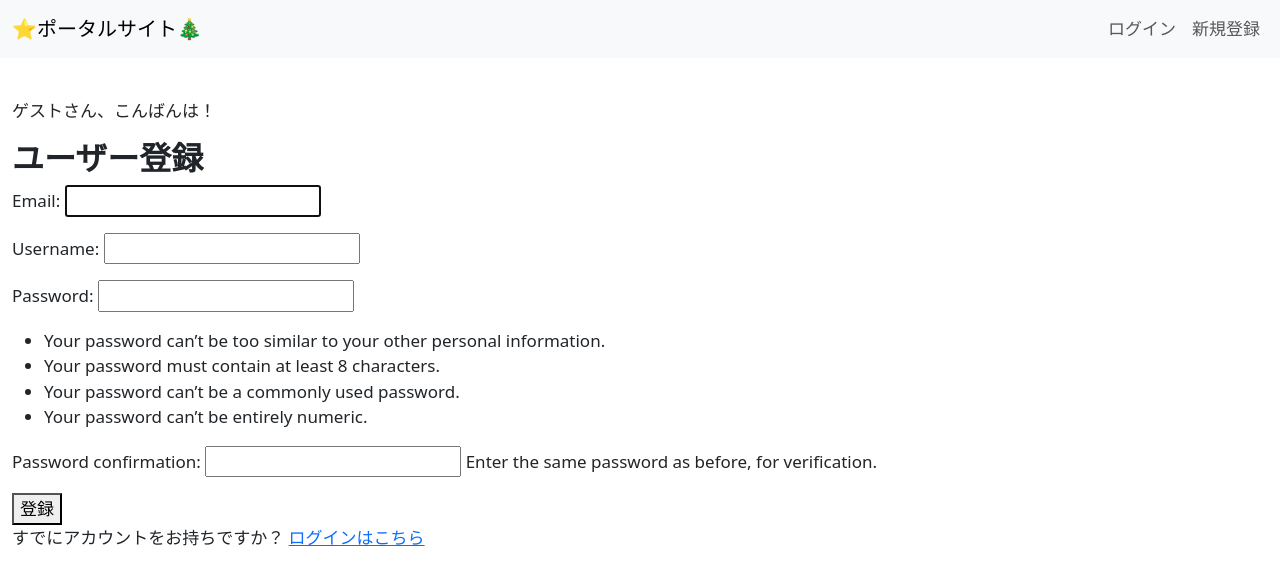
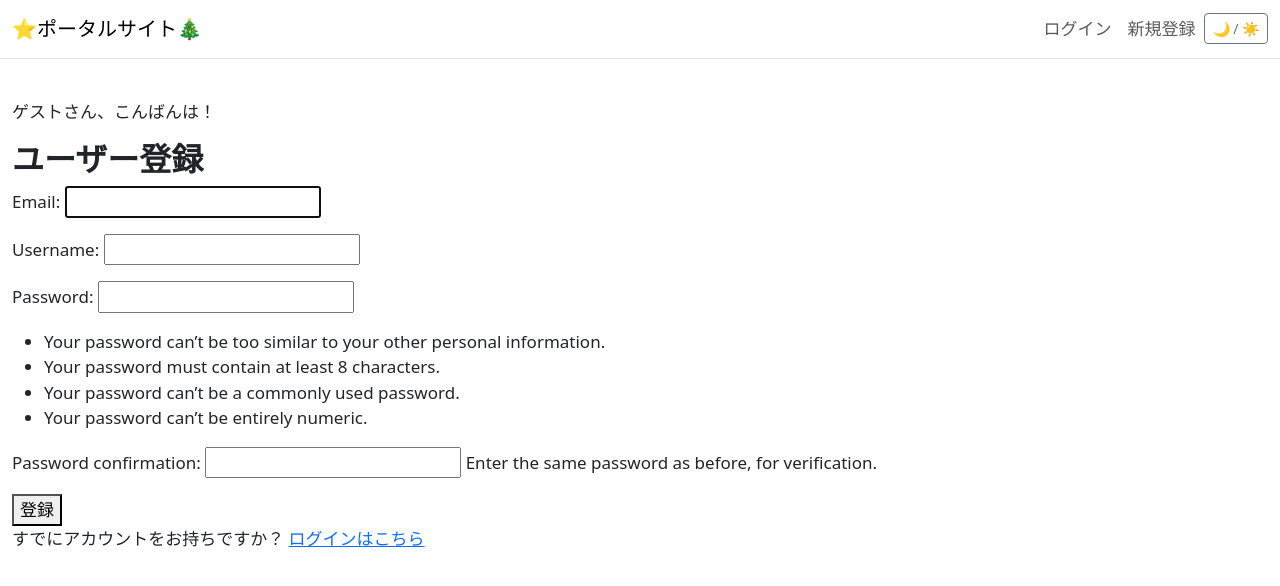
Before and after one commit to Bunnoichi/Echoes_Portal_Project, a Django app: page /accounts/signup/ in a window 1280 px wide. Shown: the top 586 px of the page. Run offline with Django 5.2, Linux system fonts and the light colour scheme.

Commit message:
ナイトモードを実装

```diff
--- a/epp_project/templates/base/echoes_base.html
+++ b/epp_project/templates/base/echoes_base.html
@@ -1,5 +1,5 @@
 <!DOCTYPE html>
-<html lang="ja">
+<html lang="ja" data-bs-theme="light">
    <head>
       <meta charset="UTF-8">
       <meta name="viewport" content="width=device-width, initial-scale=1.0">
@@ -8,7 +8,6 @@
       <!-- Bootstrap5 -->
       {% load static %}
       <link href="https://cdn.jsdelivr.net/npm/bootstrap@5.3.3/dist/css/bootstrap.min.css" rel="stylesheet">
-      <script src="https://cdn.jsdelivr.net/npm/bootstrap@5.3.3/dist/js/bootstrap.bundle.min.js"></script>
       <style>
          body {
             font-size: 17px;
@@ -35,7 +34,7 @@
    <body>
 
       <!-- ✅ ナビゲーションバー -->
-      <nav class="navbar navbar-expand-lg navbar-light bg-light mb-4">
+      <nav class="navbar navbar-expand-lg border-bottom mb-4">
       <div class="container-fluid">
          <a class="navbar-brand" href="{% url 'website_app:index' %}">⭐️ポータルサイト🎄</a>
          <button class="navbar-toggler" type="button" data-bs-toggle="collapse" data-bs-target="#navbarNav">
@@ -73,6 +72,10 @@
             {% endif %}
 
             </ul>
+            <!-- 🌙 / ☀️ トグルここに -->
+            <button id="themeToggle" class="btn btn-outline-secondary btn-sm">
+               🌙 / ☀️
+            </button>
          </div>
       </div>
       </nav>
@@ -91,6 +94,22 @@
          {% endblock %}
       </div>
 
-      <script src="https://cdn.jsdelivr.net/npm/bootstrap@5.3.3/dist/js/bootstrap.bundle.min.js"></script>
+
+      <script>
+         const html = document.documentElement;
+         const toggle = document.getElementById('themeToggle');
+
+         // ボタン押したらテーマ切り替え
+         toggle.addEventListener('click', () => {
+            const next = html.getAttribute('data-bs-theme') === 'light' ? 'dark' : 'light';
+            html.setAttribute('data-bs-theme', next);
+            localStorage.setItem('theme', next);
+         });
+
+         // 前回の設定を復元
+         const saved = localStorage.getItem('theme');
+         if (saved) html.setAttribute('data-bs-theme', saved);
+         </script>
+         <script src="https://cdn.jsdelivr.net/npm/bootstrap@5.3.3/dist/js/bootstrap.bundle.min.js"></script>
    </body>
 </html>
```
